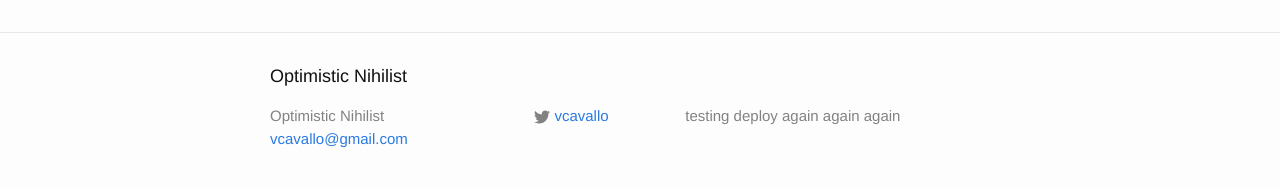
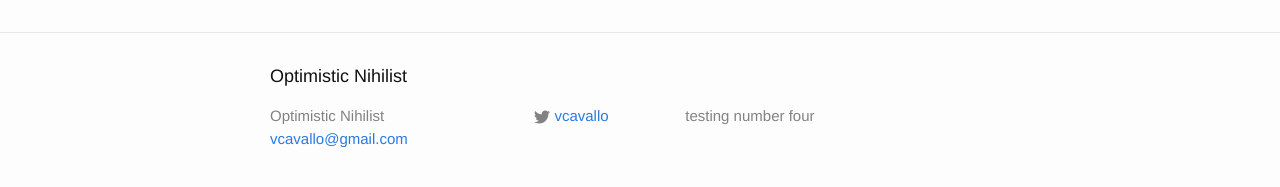
Before and after one commit to vcavallo/optimistic-nihilist, a Jekyll site: the page built from _posts/2015-08-26-welcome-to-jekyll.markdown, in a window 1280 px wide. Shown: the part 666-853 px from the top of the page. Built offline with Jekyll 4.4.1, drawn with Linux system fonts in a browser that asks for light colours.

Commit message:
testing four

```diff
--- a/_config.yml
+++ b/_config.yml
@@ -2,7 +2,7 @@
 title: Optimistic Nihilist
 email: vcavallo@gmail.com
 description: > # this means to ignore newlines until "baseurl:"
-  testing deploy again again again
+  testing number four
 baseurl: "" # the subpath of your site, e.g. /blog/
 url: "http://optimisticnihilist.com" # the base hostname & protocol for your site
 twitter_username: vcavallo
```
